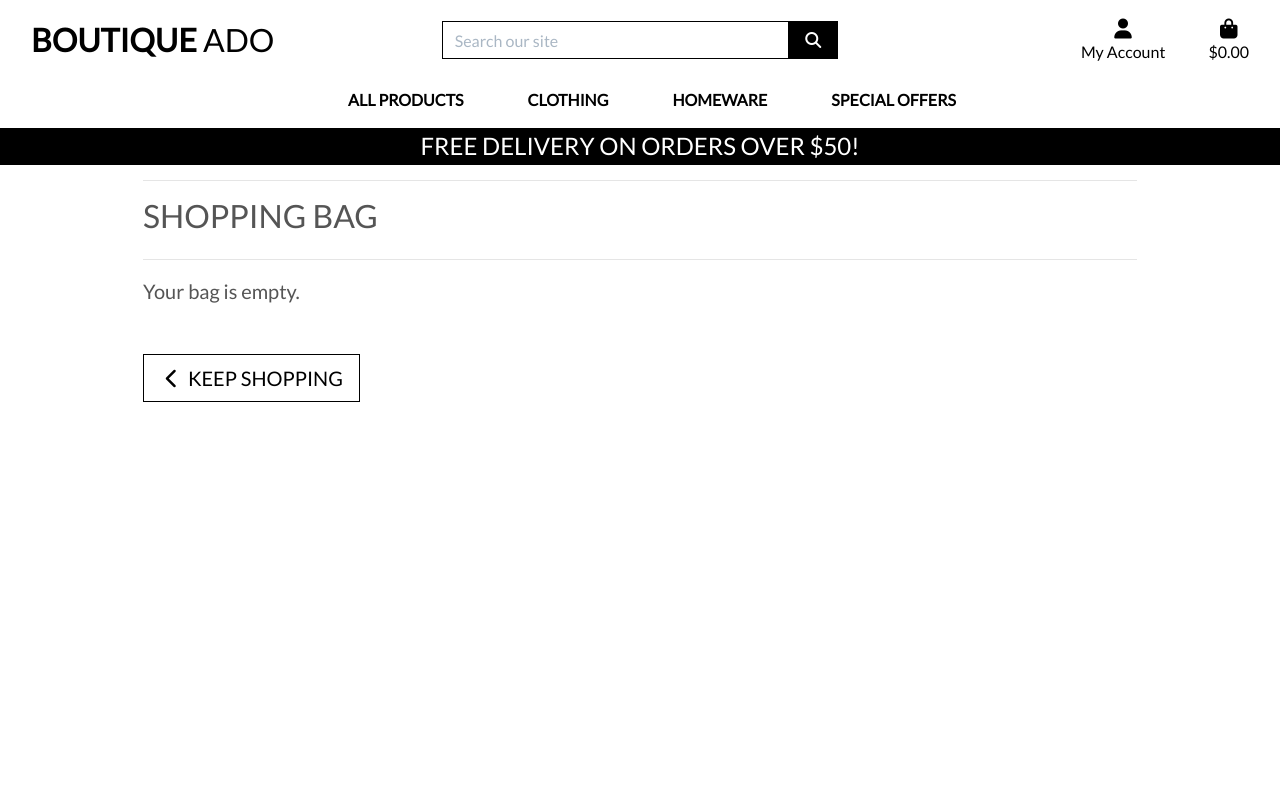
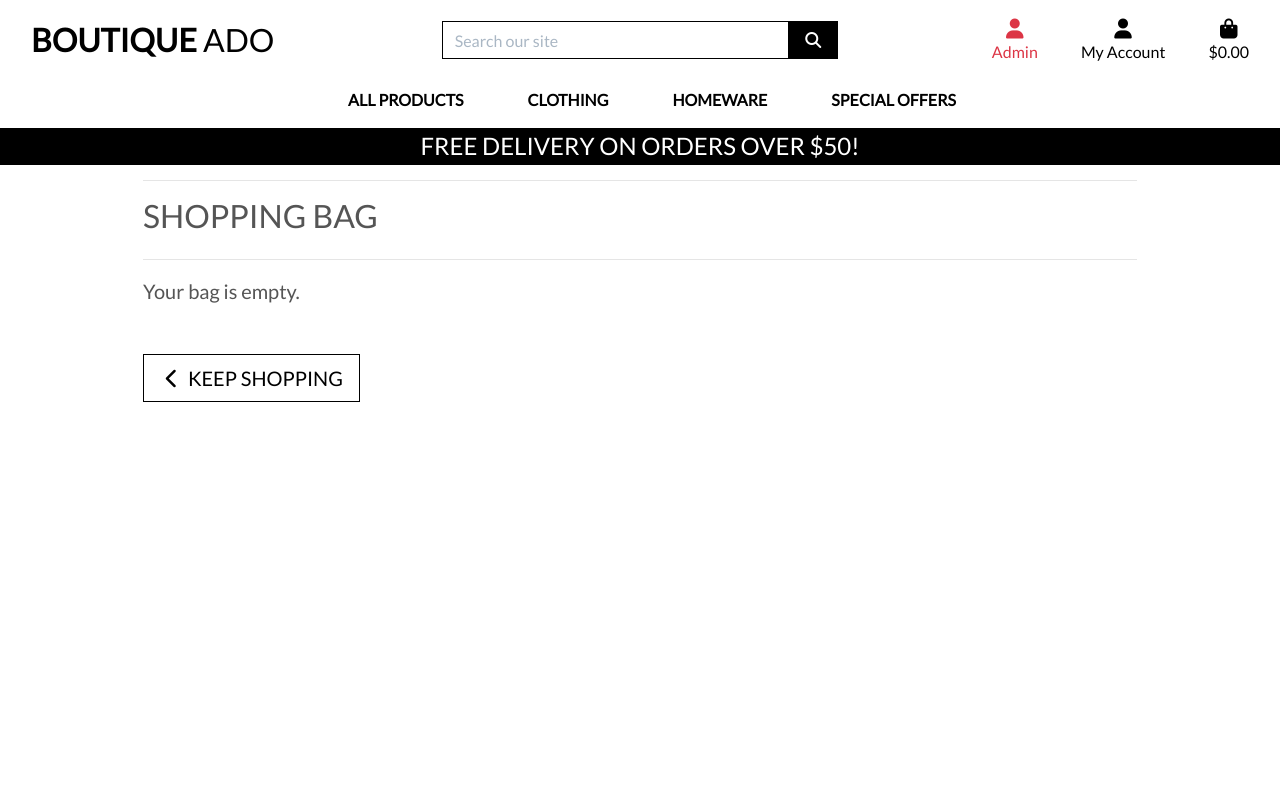
Before and after one commit to IvanTepes/PC-Parts-Database, a Django app: page /bag/ in a window 1280 px wide. Run offline with Django 3.2, Linux system fonts and the light colour scheme; some libraries are stand-ins or nearby versions.

Commit message:
Added Admin button

```diff
--- a/templates/base.html
+++ b/templates/base.html
@@ -60,6 +60,14 @@
             </div>
             <div class="col-12 col-lg-4 my-auto py-1 py-lg-0">
                 <ul class="list-inline list-unstyled text-center text-lg-right my-0">
+                    <li class="list-inline-item dropdown">
+                        <a class="text-black nav-link" href="https://8000-c8c7c52a-e77c-48fb-a419-3f125f50f6b6.ws-eu03.gitpod.io/admin" target="blank">
+                            <div class="text-center text-danger">
+                                <div><i class="fas fa-user fa-lg"></i></div>
+                                <p class="my-0">Admin</p>
+                            </div>
+                        </a>
+                    </li>
                     <li class="list-inline-item dropdown">
                         <a class="text-black nav-link" href="#" id="user-options" data-toggle="dropdown" aria-haspopup="true" aria-expanded="false">
                             <div class="text-center">
```
